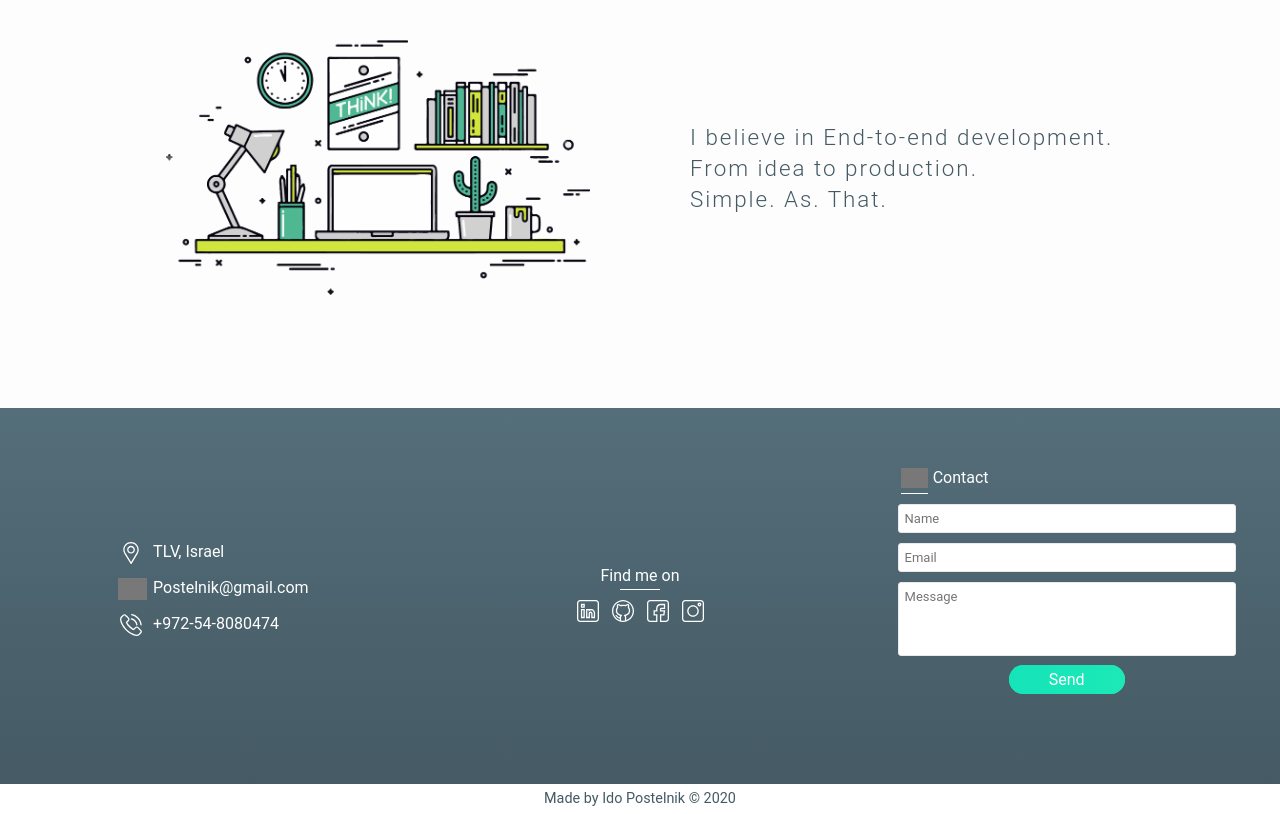
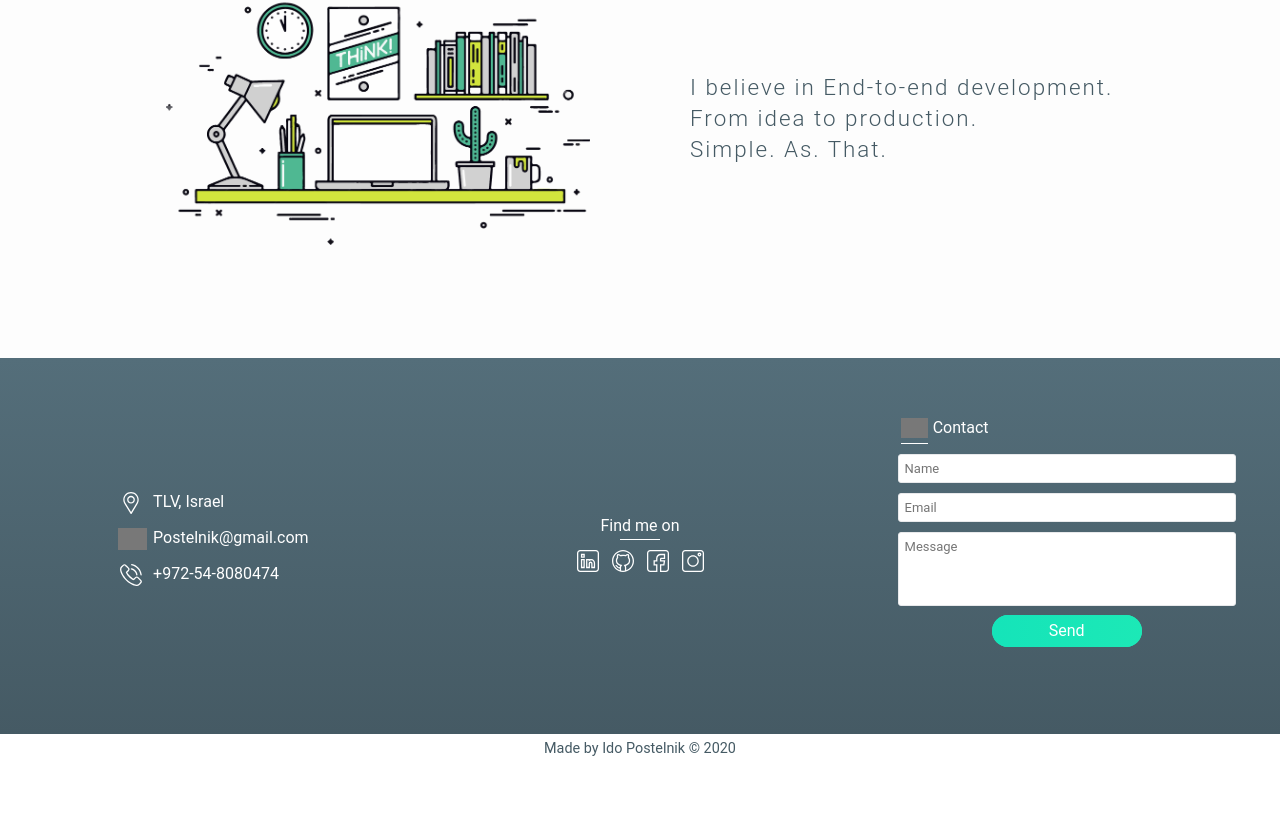
Before and after one commit to ido-postelnik/ido-postelnik-website, a Vue app: page / in a window 1280 px wide. Shown: the part 1110-1924 px from the top of the page. After the commit the page ends 1874 px from the top, so only its background shows below. Built offline with nearby package versions, Linux system fonts and the light colour scheme; no server answers; grey boxes are pictures that could not be loaded.

Commit message:
[fix] hero-container height and button basic mode

```diff
--- a/src/components/home/ContactForm.vue
+++ b/src/components/home/ContactForm.vue
@@ -12,7 +12,11 @@
       <input type="email" name="email" v-model="email" placeholder="Email" required class="contact-form-input no-outline  m-b-10">
       <textarea name="message" v-model="message" placeholder="Message" required class="contact-form-input contact-form-textarea no-outline  m-b-5"></textarea>
       <div>
-        <Button :text="'Send'" type="submit"/>
+        <Button
+          :text="'Send'"
+          :mode="(activeWorkFlowMode === workFlowModes.SKETCH.value || activeWorkFlowMode === workFlowModes.WIREFRAME.value) ? 'basic' : 'animated'"
+          type="submit"
+        />
         <loader :scale="0.7" v-if="isBusy === true"></loader>
       </div>
 
--- a/src/components/shared/Button.vue
+++ b/src/components/shared/Button.vue
@@ -1,7 +1,7 @@
 <template>
   <button class="btn" :class="{'btn-animated': mode === 'animated'}" @click="onButtonClick">
-    <span class="btn-static" >{{text}}</span>
-    <div class="btn-dynamic" :class="{active: isActive === true}">
+    <span  class="btn-static" >{{text}}</span>
+    <div v-if="mode === 'animated'" class="btn-dynamic" :class="{active: isActive === true}">
       <span class="btn-dynamic-inner">{{text}}</span>
     </div>
   </button>
@@ -44,6 +44,10 @@ export default {
 // Button styles and animation stuff
 .btn{
   font-size: 16px;
+  min-width: 150px;
+  min-height: 32px;
+  cursor: pointer;
+  outline: none;
 }
 
 .btn-animated {
@@ -80,8 +84,6 @@ export default {
     }
   }
 
-
-
   .btn-dynamic, .btn-dynamic-inner {
     display: flex;
     justify-content: center;
--- a/src/views/Home.vue
+++ b/src/views/Home.vue
@@ -32,7 +32,7 @@
         :text="shouldShowWorkFlowModesBox === true && activeWorkFlowMode !== WORK_FLOW_MODES.PRODUCTION.value ? workFlowButton.ON : workFlowButton.OFF"
         :onButtonClick="toggleWorkFlowModesBox"
         :isActive="shouldShowWorkFlowModesBox === true"
-        :mode="activeWorkFlowMode === WORK_FLOW_MODES.SKETCH.value ? 'basic' : 'animated'"
+        :mode="(activeWorkFlowMode === WORK_FLOW_MODES.SKETCH.value || activeWorkFlowMode === WORK_FLOW_MODES.WIREFRAME.value) ? 'basic' : 'animated'"
       />
 
       <!-- Work flow box -->
@@ -303,7 +303,7 @@ $hero-subtitle: calc(1.0rem + 1.0vw);
 $hero-subtitle-md: calc(1.2rem + 0.3vw);
 $work-flow-button-height: 34px;
 $main-container-height-sm: calc(#{$avatar-size} + #{$hero-title} + #{$work-flow-button-height} + 30px + #{$header-height} + #{$header-height-addon});
-$main-container-height-lg: calc(#{$avatar-size} + #{$hero-title} + #{$work-flow-button-height} + 100px + #{$header-height} + #{$header-height-addon});
+$main-container-height-lg: calc(#{$avatar-size} + #{$hero-title} + #{$work-flow-button-height} + 50px + #{$header-height} + #{$header-height-addon});
 
 .home {
   background: $white;
@@ -344,7 +344,6 @@ $main-container-height-lg: calc(#{$avatar-size} + #{$hero-title} + #{$work-flow-
       left: calc(50% - 40px);
     }
   }
-
 
   .top-bg {
     position: absolute;
```
